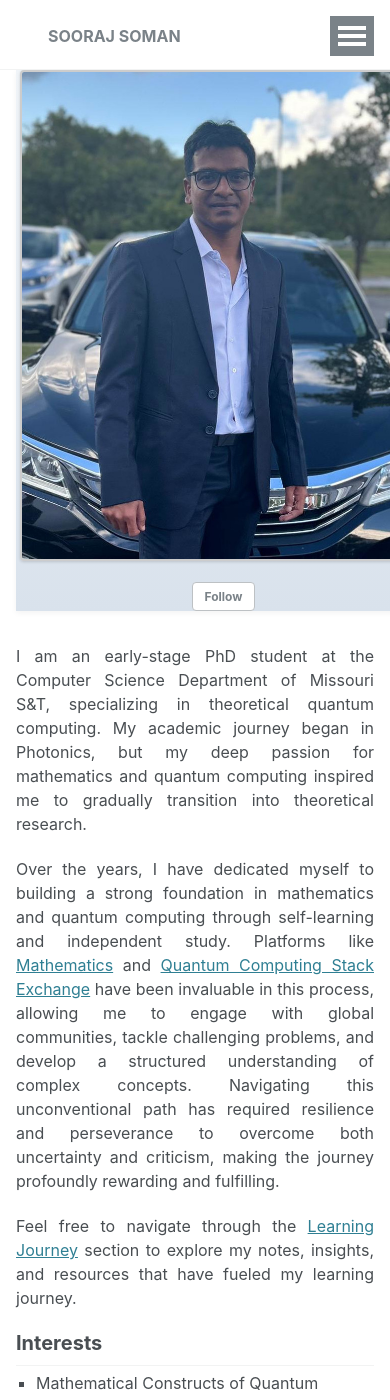
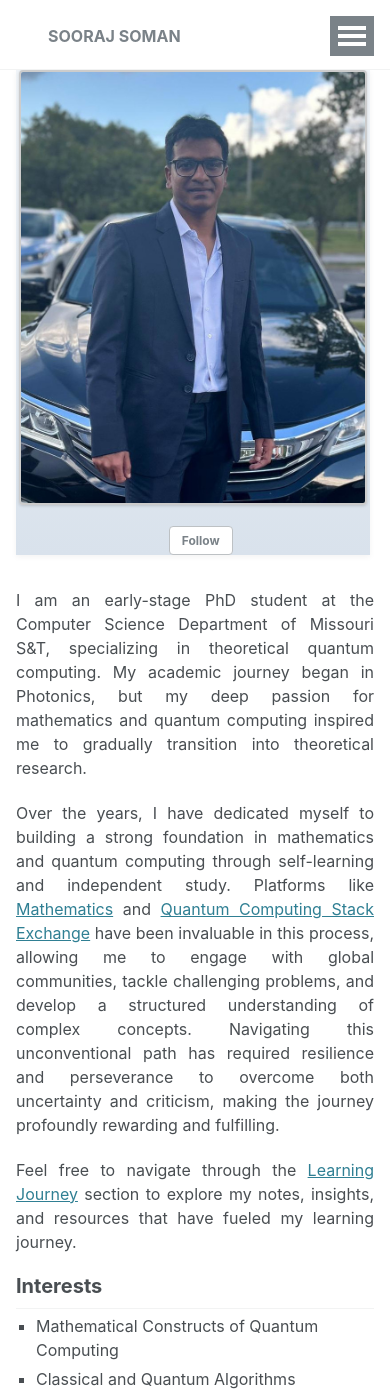
Before and after one commit to soorajss1729/soorajss1729.github.io, a Jekyll site: the page built from _pages/about.md, in a window 390 px wide and 1400 px high. Built offline with Jekyll 4.4.1, drawn with Linux system fonts in a browser that asks for light colours.

Commit message:
Update _sidebar.scss

```diff
--- a/_sass/_sidebar.scss
+++ b/_sass/_sidebar.scss
@@ -86,7 +86,7 @@
   padding-right: 0;
 
   @media screen and (max-width: 600px) {
-    width: 400px;
+    width: 99%;/*400px;*/
     margin: 0; /* Remove all margins on small screens */
     padding-left: 0.1em; /* Add padding for both sides */
     padding-right: 0.1em;
```
